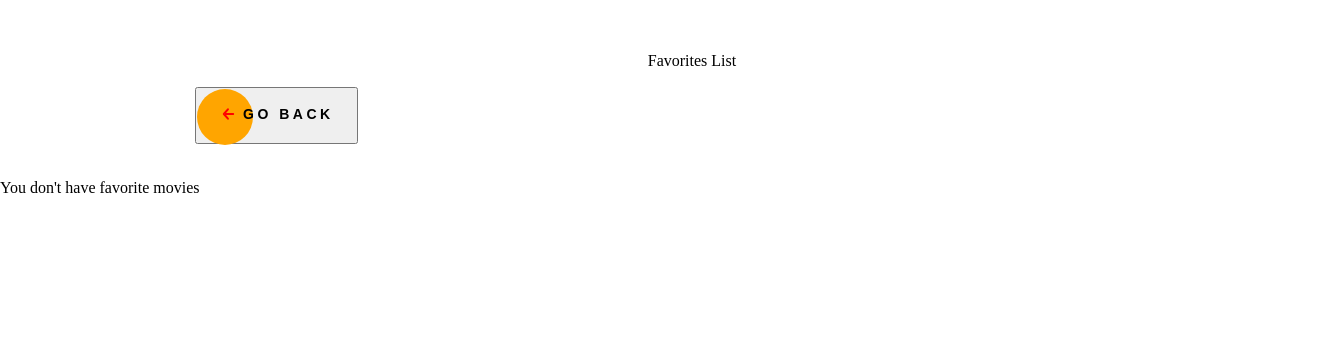
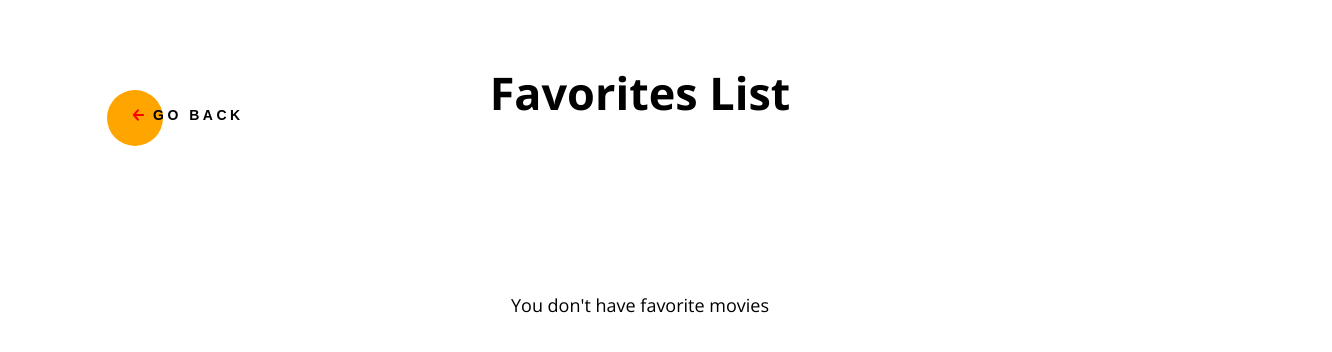
Before and after one commit to aleocampodev/movies-react, a React (Create React App) app: page /list-favorites in a window 1280 px wide. Shown: the top 352 px of the page, 1332 px wide, since content can reach past the window. Built offline with nearby package versions, Linux system fonts and the light colour scheme.

Commit message:
se agregan estilos a la vista de favoritos

```diff
--- a/src/components/StarRating/StarRating.js
+++ b/src/components/StarRating/StarRating.js
@@ -26,7 +26,6 @@ const StarRating = ({ onChange, rating, elementId }) => {
             />
             <FaStar
               className="star"
-              size={50}
               color={ratingValue <= (hover || rating) ? "#ffc107" : "#e4e5e9"}
               onMouseEnter={() => setHover(ratingValue)}
               onMouseLeave={() => setHover(null)}
--- a/src/components/ViewFavorites/ViewFavorites.js
+++ b/src/components/ViewFavorites/ViewFavorites.js
@@ -89,14 +89,19 @@ const ViewFavorites = () => {
     <>
       <h2 className="listFavoritesTitle"> Favorites List</h2>
       <div className="linkHeader">
-        <button onClick={handleReturn} className="linkButton linkViewFavorites">
+        <button
+          onClick={handleReturn}
+          className="linkButton linkViewFavorites buttonViewFavorites"
+        >
           <svg width="19px" height="14px" viewBox="0 0 24 24" className="icon">
             <path d="M11.4939 20.5644C11.1821 20.8372 10.7083 20.8056 10.4356 20.4939L3.43557 12.4939C3.18814 12.2111 3.18814 11.7889 3.43557 11.5061L10.4356 3.50613C10.7083 3.1944 11.1822 3.16281 11.4939 3.43557C11.8056 3.70834 11.8372 4.18216 11.5644 4.49388L5.65283 11.25L20 11.25C20.4142 11.25 20.75 11.5858 20.75 12C20.75 12.4142 20.4142 12.75 20 12.75L5.65283 12.75L11.5644 19.5061C11.8372 19.8179 11.8056 20.2917 11.4939 20.5644Z" />
           </svg>
           <span>Go Back</span>
         </button>
       </div>
-      {!listFavoritesStar && <p>You don't have favorite movies</p>}
+      {!listFavoritesStar && (
+        <p className="textNotViewFavorites">You don't have favorite movies</p>
+      )}
       <div className="listFavorites">
         {listFavoritesStar &&
           listFavoritesStar.map((element) => {
--- a/src/components/ViewFavorites/view-favorites.css
+++ b/src/components/ViewFavorites/view-favorites.css
@@ -1,8 +1,7 @@
 .listFavoritesTitle,
 .textNoList {
-  width: 100%;
   text-align: center;
-  margin: 52px;
+  margin: 62px;
 }
 
 .listFavorites {
@@ -58,3 +57,9 @@ svg.icon {
   top: 3px;
   margin-right: 5px;
 }
+
+.listFavoritesTitle {
+  font-size: 45px;
+  font-weight: 900;
+  font-family: var(--typography);
+}
--- a/src/queries.css
+++ b/src/queries.css
@@ -192,6 +192,57 @@
   div.card-container {
     width: 90%;
   }
+
+  button.buttonViewFavorites {
+    border: none;
+    background-color: var(--color-paragraph);
+    position: relative;
+    top: -5px;
+    left: 8px;
+  }
+
+  p.textNotViewFavorites {
+    font-size: 18px;
+    font-family: var(--typography);
+    text-align: center;
+    margin-top: 55px;
+  }
+
+  h2.listFavoritesTitle {
+    font-size: 40px;
+    font-weight: 900;
+  }
+
+  div.listFavorites {
+    display: grid;
+    grid-gap: 15px;
+    grid-template-columns: 1fr;
+  }
+
+  div.listFavoritesCard {
+    width: 90%;
+    border-radius: 22px;
+  }
+
+  div.listFavoritesContent h4 {
+    font-size: 20px;
+  }
+
+  div.listFavoritesContent > * {
+    margin: 10px;
+  }
+
+  svg.star {
+    font-size: 20px;
+  }
+
+  div.listFavoritesContent {
+    font-size: 14px;
+    font-family: var(--typography);
+    background-color: var(--bg-card);
+    border-top-right-radius: 22px;
+    border-bottom-right-radius: 22px;
+  }
 }
 
 @media (min-width: 390px) {
@@ -292,10 +343,6 @@
     margin-top: 0;
   }
 
-  .linkButton:before {
-    position: relative;
-  }
-
   div.movie-detail-text p {
     margin: 33px;
   }
@@ -329,6 +376,56 @@
 
   div.card-container {
     width: 70%;
+  }
+
+  button.buttonViewFavorites {
+    border: none;
+    background-color: var(--color-paragraph);
+    position: relative;
+    top: -35px;
+    left: -68px;
+  }
+
+  p.textNotViewFavorites {
+    font-size: 18px;
+    font-family: var(--typography);
+    text-align: center;
+    margin-top: 55px;
+  }
+
+  h2.listFavoritesTitle {
+    font-size: 40px;
+    font-weight: 900;
+  }
+
+  div.listFavorites {
+    display: grid;
+    grid-gap: 15px;
+    grid-template-columns: 1fr;
+  }
+
+  div.listFavoritesCard {
+    width: 100%;
+    border-radius: 22px;
+  }
+
+  div.listFavoritesContent {
+    font-size: 14px;
+    font-family: var(--typography);
+    background-color: var(--bg-card);
+    border-radius: 22px;
+  }
+
+  div.listFavoritesContent h4 {
+    font-size: 20px;
+  }
+
+  div.listFavoritesContent > * {
+    margin: 10px;
+  }
+
+  svg.star {
+    font-size: 30px;
   }
 }
 
@@ -470,6 +567,50 @@
   div.card-container {
     width: 70%;
   }
+
+  h2.listFavoritesTitle {
+    font-size: 40px;
+    font-weight: 900;
+  }
+
+  button.buttonViewFavorites {
+    border: none;
+    background-color: var(--color-paragraph);
+    position: relative;
+    top: -45px;
+    left: -168px;
+  }
+
+  p.textNotViewFavorites {
+    font-size: 18px;
+    font-family: var(--typography);
+    text-align: center;
+    margin-top: 55px;
+  }
+
+  div.listFavorites {
+    display: grid;
+    grid-gap: 15px;
+    grid-template-columns: 1fr;
+  }
+
+  div.listFavoritesCard {
+    width: 70%;
+  }
+
+  div.listFavoritesContent {
+    font-size: 14px;
+    font-family: var(--typography);
+    border-radius: 22px;
+  }
+
+  div.listFavoritesContent h4 {
+    font-size: 20px;
+  }
+
+  div.listFavoritesContent > * {
+    margin: 10px;
+  }
 }
 
 @media (min-width: 640px) {
@@ -598,6 +739,55 @@
   div.card-container {
     width: 80%;
   }
+
+  h2.listFavoritesTitle {
+    font-size: 35px;
+    font-weight: 900;
+  }
+
+  button.buttonViewFavorites {
+    border: none;
+    background-color: var(--color-paragraph);
+    position: relative;
+    top: -75px;
+    left: -168px;
+  }
+
+  p.textNotViewFavorites {
+    font-size: 18px;
+    font-family: var(--typography);
+    text-align: center;
+    margin-top: 55px;
+  }
+
+  div.listFavorites {
+    display: grid;
+    grid-gap: 15px;
+    grid-template-columns: 1fr;
+  }
+
+  div.listFavoritesCard {
+    width: 60%;
+    border-radius: 22px;
+  }
+
+  div.listFavoritesContent {
+    font-size: 16px;
+    font-family: var(--typography);
+    border-radius: 22px;
+  }
+
+  div.listFavoritesContent h4 {
+    font-size: 29px;
+  }
+
+  div.listFavoritesContent > * {
+    margin: 10px;
+  }
+
+  svg.star {
+    font-size: 30px;
+  }
 }
 
 @media (min-width: 870px) {
@@ -653,6 +843,7 @@
 
   div.listFavoritesCard {
     margin-left: 15px;
+    border-radius: 22px;
   }
 
   button.linkButtonMovie {
@@ -711,13 +902,55 @@
   div.card-container {
     width: 80%;
   }
+
+  button.buttonViewFavorites {
+    border: none;
+    background-color: var(--color-paragraph);
+    position: relative;
+    top: -75px;
+    left: -88px;
+  }
+
+  p.textNotViewFavorites {
+    font-size: 18px;
+    font-family: var(--typography);
+    text-align: center;
+    margin-top: 55px;
+  }
+
+  div.listFavorites {
+    display: grid;
+    grid-gap: 15px;
+    grid-template-columns: repeat(2, 1fr);
+  }
+
+  div.listFavoritesCard {
+    width: 90%;
+  }
+  div.listFavoritesContent {
+    font-size: 16px;
+    font-family: var(--typography);
+    border-radius: 22px;
+  }
+
+  div.listFavoritesContent h4 {
+    font-size: 29px;
+  }
+
+  div.listFavoritesContent > * {
+    margin: 10px;
+  }
+
+  svg.star {
+    font-size: 35px;
+  }
 }
 
 @media (min-width: 1024px) {
   div.content-card,
   div.popular-movie {
     display: grid;
-    grid-template-columns: 1fr 1fr;
+    grid-template-columns: repeat(2, 1fr);
   }
 
   div.header h2 {
@@ -839,6 +1072,49 @@
 
   div.card-container {
     width: 100%;
+  }
+
+  button.buttonViewFavorites {
+    border: none;
+    background-color: var(--color-paragraph);
+    position: relative;
+    top: -85px;
+  }
+
+  p.textNotViewFavorites {
+    font-size: 18px;
+    font-family: var(--typography);
+    text-align: center;
+    margin-top: 55px;
+  }
+
+  div.listFavorites {
+    display: grid;
+    grid-gap: 15px;
+    grid-template-columns: repeat(2, 1fr);
+  }
+
+  div.listFavoritesCard {
+    width: 80%;
+    border-radius: 22px;
+  }
+
+  div.listFavoritesContent {
+    font-size: 16px;
+    font-family: var(--typography);
+    margin: 10px;
+    border-radius: 22px;
+  }
+
+  div.listFavoritesContent h4 {
+    font-size: 29px;
+  }
+  div.listFavoritesContent > * {
+    margin: 10px;
+  }
+
+  svg.star {
+    font-size: 35px;
   }
 }
 
@@ -1003,6 +1279,53 @@
   a.linkButton span {
     font-size: 14px;
   }
+
+  h2.listFavoritesTitle {
+    font-size: 45px;
+    font-weight: 900;
+  }
+
+  button.buttonViewFavorites {
+    border: none;
+    background-color: var(--color-paragraph);
+    position: relative;
+    top: -95px;
+  }
+
+  p.textNotViewFavorites {
+    font-size: 18px;
+    font-family: var(--typography);
+    text-align: center;
+    margin-top: 55px;
+  }
+
+  div.listFavorites {
+    display: grid;
+    grid-gap: 15px;
+    grid-template-columns: repeat(2, 1fr);
+  }
+
+  div.listFavoritesCard {
+    width: 80%;
+  }
+
+  div.listFavoritesContent {
+    font-size: 16px;
+    font-family: var(--typography);
+    border-radius: 22px;
+  }
+
+  div.listFavoritesContent h4 {
+    font-size: 29px;
+  }
+
+  div.listFavoritesContent > * {
+    margin: 10px;
+  }
+
+  svg.star {
+    font-size: 40px;
+  }
 }
 
 @media (min-width: 1536px) {
```
Also changed, not shown: 1 other file (tests, documents, lock files or other folders).
